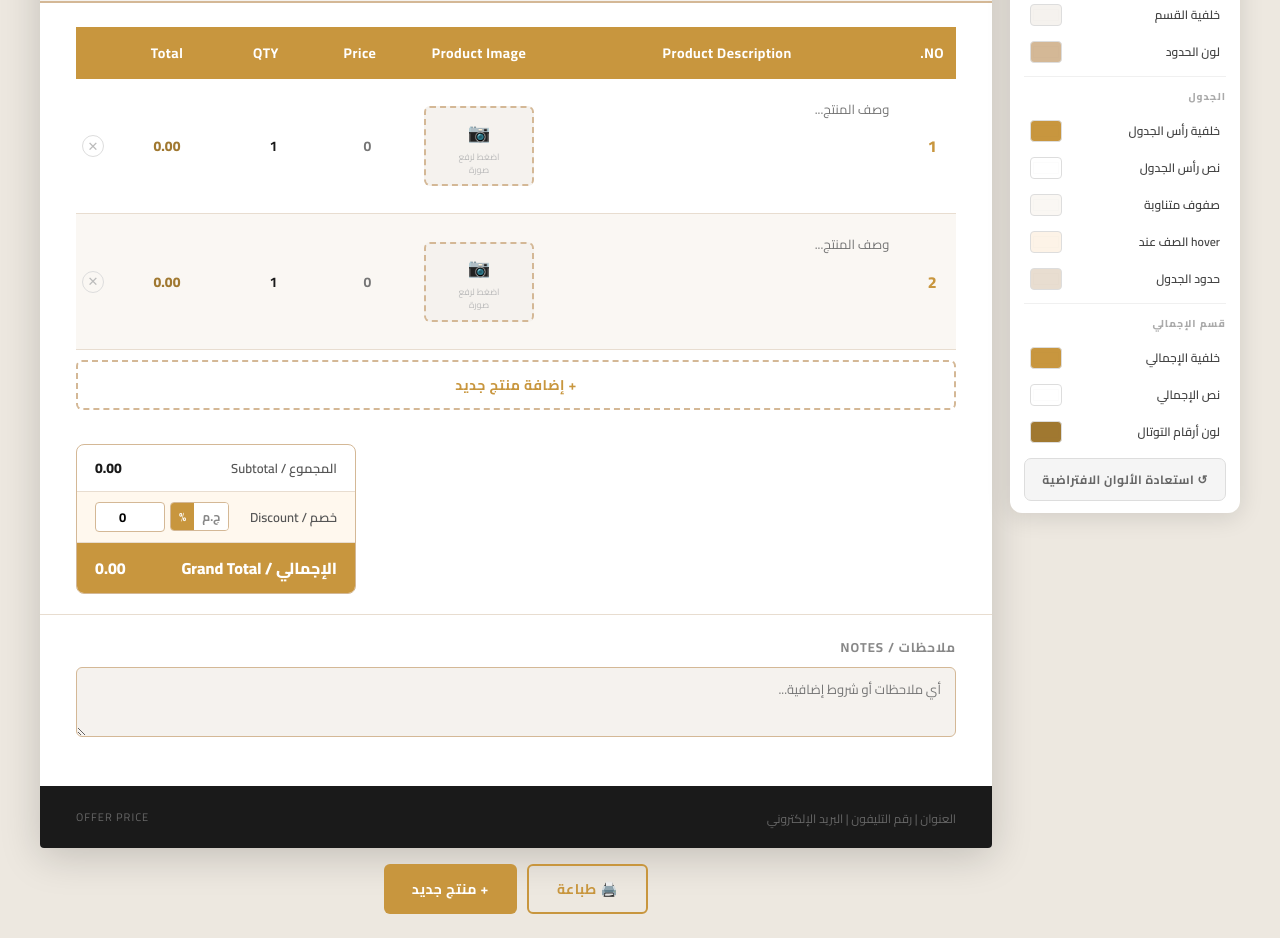
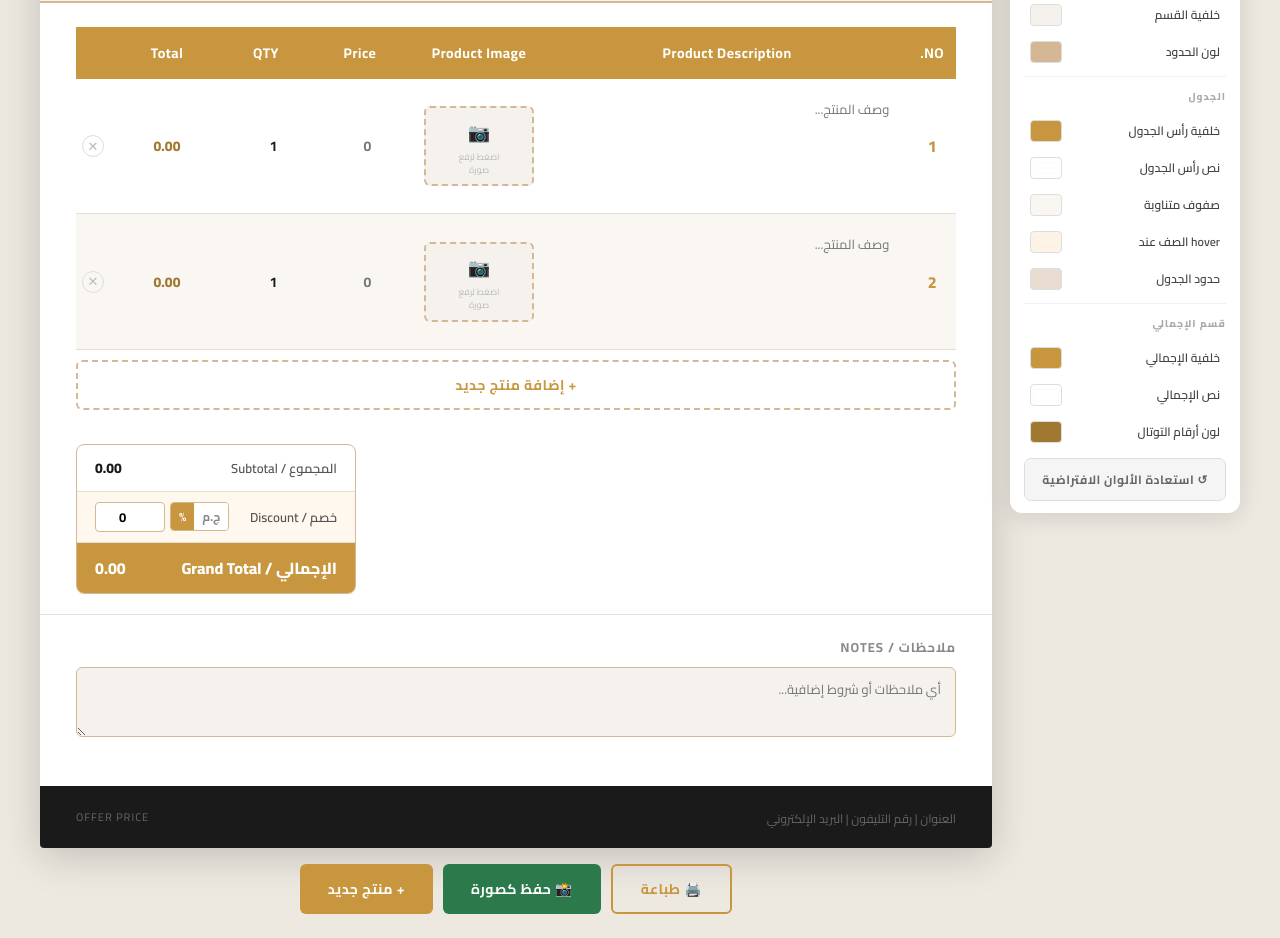
Before and after one commit to eslam1620/quotation, a plain HTML site: page index.html in a window 1280 px wide. Shown: the part 279-1217 px from the top of the page. Drawn offline with nearby package versions, Linux system fonts and the light colour scheme.

Commit message:
Update index.html

```diff
--- a/index.html
+++ b/index.html
@@ -402,6 +402,9 @@
   .btn-primary:hover { filter:brightness(0.9); }
   .btn-outline { background:transparent; color:var(--c-accent); border:2px solid var(--c-accent); }
   .btn-outline:hover { background:var(--c-accent); color:white; }
+  .btn-save { background:#2c7a4b; color:white; }
+  .btn-save:hover { filter:brightness(0.9); }
+  .btn-save:disabled { background:#aaa; cursor:not-allowed; filter:none; }
 
   @media print {
     body { background:white; padding:0; }
@@ -512,6 +515,7 @@
     .btn { text-align: center; }
   }
 </style>
+<script src="https://cdnjs.cloudflare.com/ajax/libs/html2canvas/1.4.1/html2canvas.min.js"></script>
 </head>
 <body>
 
@@ -632,6 +636,7 @@
 
     <div class="toolbar">
       <button class="btn btn-outline" onclick="window.print()">🖨️ طباعة</button>
+      <button class="btn btn-save" onclick="saveAsImage()" id="saveBtn">📸 حفظ كصورة</button>
       <button class="btn btn-primary" onclick="addRow()">+ منتج جديد</button>
     </div>
   </div><!-- /page-wrap -->
@@ -867,6 +872,50 @@ function uploadLogo(input) {
   reader.readAsDataURL(input.files[0]);
 }
 
+// ============================================================
+// SAVE AS IMAGE
+// ============================================================
+function saveAsImage() {
+  var btn = document.getElementById('saveBtn');
+  var page = document.querySelector('.page');
+
+  // Show desc-print, hide textareas for clean capture
+  document.querySelectorAll('.desc-input').forEach(function(el){ el.style.display = 'none'; });
+  document.querySelectorAll('.desc-print').forEach(function(el){ el.style.display = 'block'; });
+
+  btn.disabled = true;
+  btn.textContent = '⏳ جاري الحفظ...';
+
+  html2canvas(page, {
+    scale: 2,
+    useCORS: true,
+    backgroundColor: '#ffffff',
+    logging: false,
+    scrollX: 0,
+    scrollY: -window.scrollY,
+    windowWidth: page.scrollWidth,
+    windowHeight: page.scrollHeight
+  }).then(function(canvas) {
+    document.querySelectorAll('.desc-input').forEach(function(el){ el.style.display = ''; });
+    document.querySelectorAll('.desc-print').forEach(function(el){ el.style.display = 'none'; });
+
+    var link = document.createElement('a');
+    var clientName = (document.getElementById('clientName').value.trim() || 'quotation').replace(/[^a-zA-Z0-9؀-ۿ_-]/g, '_');
+    link.download = clientName + '.png';
+    link.href = canvas.toDataURL('image/png');
+    link.click();
+
+    btn.disabled = false;
+    btn.textContent = '📸 حفظ كصورة';
+  }).catch(function() {
+    document.querySelectorAll('.desc-input').forEach(function(el){ el.style.display = ''; });
+    document.querySelectorAll('.desc-print').forEach(function(el){ el.style.display = 'none'; });
+    btn.disabled = false;
+    btn.textContent = '📸 حفظ كصورة';
+    alert('حدث خطأ أثناء حفظ الصورة');
+  });
+}
+
 // Init
 addRow(); addRow();
 const today = new Date();
```
